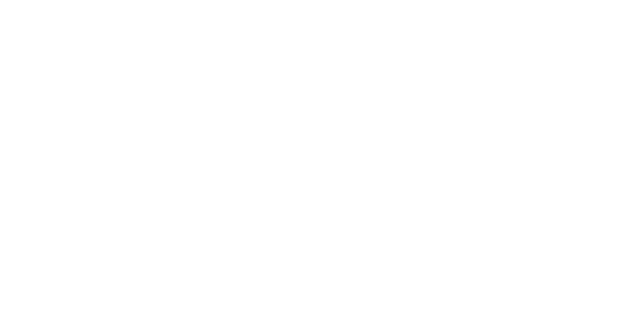
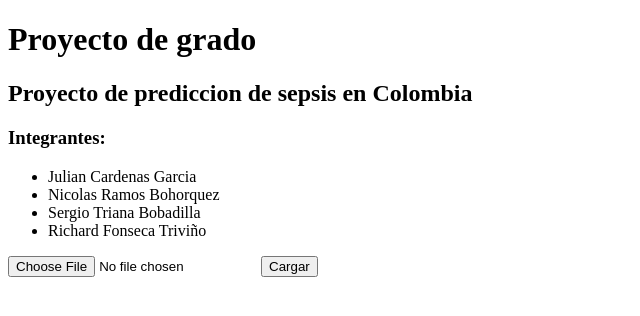
Before and after one commit to Proyecto-de-grado-SEPSIS/frontendPrediccionSepsis, an Angular app in the folder my-angular-app/: page / in a window 1280 px wide. Shown: the top 316 px of the page, without its empty margins (0-640 px from the left). Built offline with nearby package versions, Linux system fonts and the light colour scheme.

Commit message:
Se crea el home

```diff
--- a/my-angular-app/src/app/app.component.html
+++ b/my-angular-app/src/app/app.component.html
@@ -1 +1,13 @@
+<h1>Proyecto de grado</h1>
+<h2>Proyecto de prediccion de sepsis en Colombia</h2>
+<h3>Integrantes:</h3>
+<ul>
+    <li>Julian Cardenas Garcia</li>
+    <li>Nicolas Ramos Bohorquez</li>
+    <li>Sergio Triana Bobadilla</li>
+    <li>Richard Fonseca Triviño</li>
+</ul>
+<app-file-upload></app-file-upload>
+
+
 <router-outlet></router-outlet>
```
